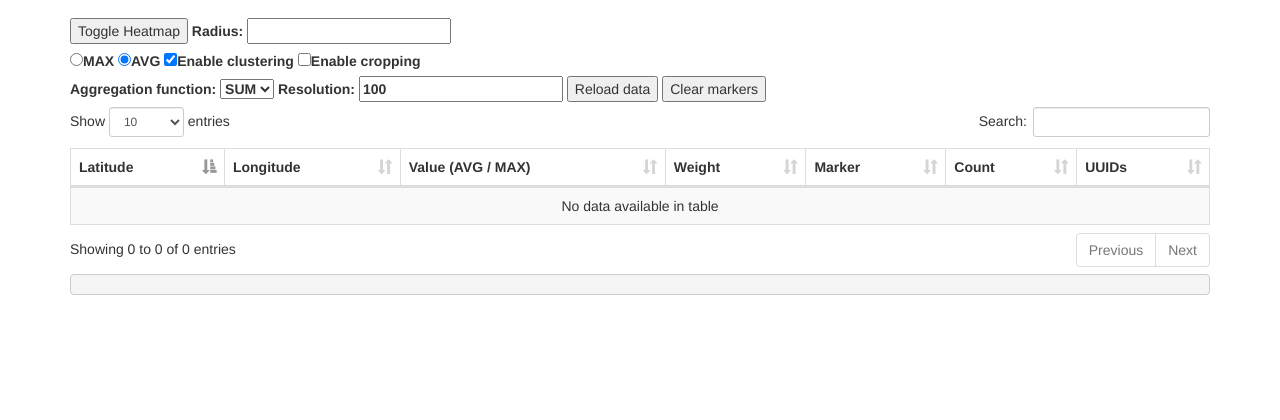
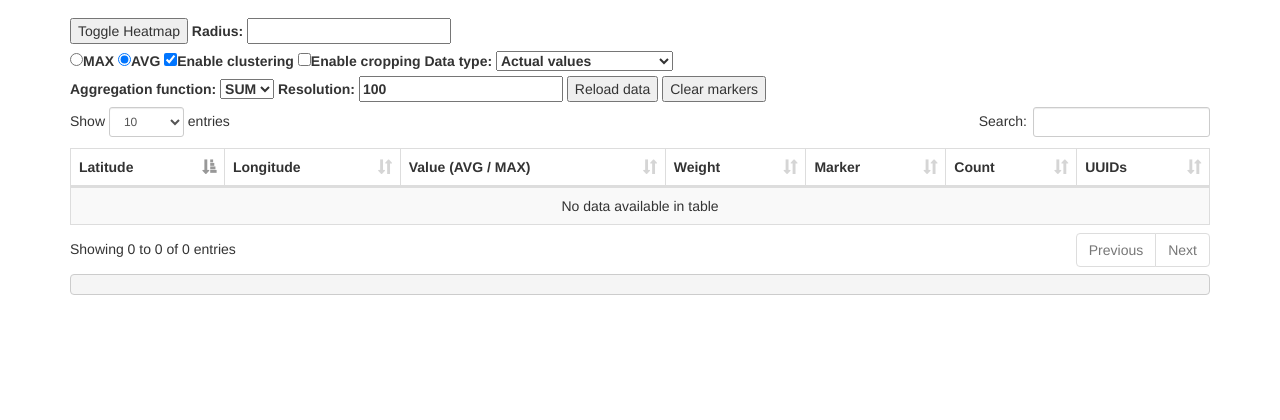
Before and after one commit to papkos/noisemapper-server, a Django app: page / in a window 1280 px wide. Shown: the part 697-1117 px from the top of the page. Run offline with Django 3.2, Linux system fonts and the light colour scheme; the visitor is signed in with stand-in values (Sample User, id 1); data that the repository does not hold is empty; some libraries are stand-ins or nearby versions.

Commit message:
Add new type: "Deviation from average"
First calculates the overall average of the selected field, then calculates a deviation from this value for all measurements, which forms the basis of the weighting and heatmap coloring.

Generalize API endpoints.

```diff
--- a/noisemapper/templates/noisemapper/index.html
+++ b/noisemapper/templates/noisemapper/index.html
@@ -118,10 +118,20 @@
             var isCropping = $('input[name=is_cropping]').is(':checked');
 
             var isClustering = $('input[name=is_clustering]').is(':checked');
+            if (!isClustering) { resolution = false; }
+
+            var dataType = $('#data_type').val();
 
             var deviceNames = $('.device-name-container input:checked').map(function (idx, el) {
                 return $(el).data('deviceName');
             }).get().join('|');
+
+            var url;
+            if (dataType == 'actual') {
+                url = '{% url 'api_get_actual_data' %}';
+            } else {
+                url = '{% url 'api_get_deviation_data' %}';
+            }
 
             var data = {
                 maxOrAvg: maxOrAvg,
@@ -131,13 +141,6 @@
                 is_cropping: isCropping,
             };
             $.extend(data, bounds);
-
-            var url;
-            if (isClustering) {
-                url = '{% url 'api_get_clustered_data' %}';
-            } else {
-                url = '{% url 'api_get_nonclustered_data' %}';
-            }
 
             $.ajax({
                 url: url,
@@ -158,7 +161,7 @@
                         };
                         heatmapData.push(weightedLoc);
                     });
-                    heatmap.setData({data: heatmapData, min: 1.9, max: 3.1});
+                    heatmap.setData({data: heatmapData, min: response.min-0.1, max: response.max+0.1});
                     $('#raw-data').text(JSON.stringify(response.data, null, 2));
                     currentRawData = response.data;
 
@@ -255,6 +258,13 @@
             <label><input type="radio" class="reload-on-change" name="max_or_avg" value="measurement_avg" checked>AVG</label>
             <label><input type="checkbox" class="reload-on-change" name="is_clustering" checked>Enable clustering</label>
             <label><input type="checkbox" class="reload-on-change" name="is_cropping">Enable cropping</label>
+            <label>
+                Data type:
+                <select class="reload-on-change"  id="data_type" name="data_type">
+                    <option value="actual">Actual values</option>
+                    <option value="deviation">Deviation from average</option>
+                </select>
+            </label>
         </div>
         <label>
             Aggregation function:
--- a/noisemapper/urls.py
+++ b/noisemapper/urls.py
@@ -8,8 +8,8 @@ urlpatterns = [
 
     url(r'^api/upload_recording/$', views.api_upload_recording, name='api_upload_recording'),
     url(r'^api/upload_recording_batch/$', views.api_upload_recording_batch, name='api_upload_recording'),
-    url(r'^api/get_clustered_data/$', views.api_get_clustered_data, name='api_get_clustered_data'),
-    url(r'^api/get_nonclustered_data/$', views.api_get_nonclustered_data, name='api_get_nonclustered_data'),
+    url(r'^api/get_actual_data/$', views.api_get_actual_data, name='api_get_actual_data'),
+    url(r'^api/get_deviation_data/$', views.api_get_deviation_from_average_data, name='api_get_deviation_data'),
 
     url(r'^api/manual', views.api_manual),
     url(r'^api/echo', views.api_echo),
--- a/noisemapper/utils.py
+++ b/noisemapper/utils.py
@@ -229,4 +229,7 @@ def recording_to_json(recording: Recording) -> dict:
     if hasattr(recording, 'weight'):
         ret.update(weight=getattr(recording, 'weight'))
 
+    if hasattr(recording, 'deviation'):
+        ret.update(deviation=getattr(recording, 'deviation'))
+
     return ret
--- a/noisemapper/views/api_endpoints.py
+++ b/noisemapper/views/api_endpoints.py
@@ -8,14 +8,16 @@ from json import loads, dumps
 
 from django.conf import settings
 from django.contrib.auth.decorators import login_required
+from django.db.models import Avg
+from django.db.models.expressions import F
 from django.http.request import HttpRequest
 from django.http.response import HttpResponseNotAllowed, HttpResponse, JsonResponse
 
 from noisemapper.models.recording import Recording
-from noisemapper.utils import sjs, api_protect, cluster_data, distance, Averager, recording_to_json, GeoWeightedMiddle
+from noisemapper.utils import sjs, api_protect, cluster_data, distance, recording_to_json, GeoWeightedMiddle
 
 __all__ = ('api_upload_recording', 'api_upload_recording_batch',
-           'api_get_clustered_data', 'api_get_nonclustered_data',
+           'api_get_actual_data', 'api_get_deviation_from_average_data',
            'api_manual', 'api_echo')
 
 
@@ -64,6 +66,17 @@ def _get_device_name(request: HttpRequest) -> str:
         device_name = base64.b64decode(device_name).decode('utf-8')
 
     return device_name
+
+
+def _make_is_same(resolution):
+    try:
+        resolution = dec.Decimal(resolution)
+    except:
+        resolution = False
+    if resolution:
+        return lambda a, b: distance(a, b) < resolution
+    else:
+        return lambda a, b: False
 
 
 @api_protect
@@ -167,55 +180,49 @@ def _build_excludes(request: HttpRequest):
 
 
 @login_required
-def api_get_clustered_data(request):
-    resolution = dec.Decimal(request.GET['resolution'])
+def api_get_actual_data(request):
+    resolution = request.GET['resolution']
     max_or_avg = request.GET['maxOrAvg']
 
     filter_criteria = _build_filters(request)
     exclude_criteria = _build_excludes(request)
 
-    clustered = cluster_data(
-        Recording.objects.filter(**filter_criteria).exclude(**exclude_criteria),
-        key_func=(lambda r: (r.lat, r.lon)),
-        is_same_func=(lambda a, b: distance(a, b) < resolution),
+    data = Recording.objects.filter(**filter_criteria).exclude(**exclude_criteria)
+    return _common_prepare_response_data(
+        data,
+        is_same_func=_make_is_same(resolution),
         aggregator_factory=(lambda: GeoWeightedMiddle(extractor=(lambda r: (r.lat, r.lon, getattr(r, max_or_avg))))),
-        retain_original=True,
+        range=(2, 3),
     )
-    clustered = [
-        dict(
-            coordinates={'lat': key[0], 'lon': key[1]},
-            value=value['aggregated_value'],
-            original=[recording_to_json(x) for x in value['original']],
-        )
-        for key, value
-        in clustered.items()
-    ]
-
-    if len(clustered) > 0:
-        def setter(obj, val):
-            obj['display'] = val
-        map_values(clustered, 2, 3, lambda x: x['value'], setter)
-
-    data = dict(
-        success=True,
-        data=clustered,
-    )
-
-    return JsonResponse(data, json_dumps_params=dict(default=sjs))
 
 
 @login_required
-def api_get_nonclustered_data(request):
+def api_get_deviation_from_average_data(request):
+    resolution = request.GET['resolution']
     max_or_avg = request.GET['maxOrAvg']
 
     filter_criteria = _build_filters(request)
     exclude_criteria = _build_excludes(request)
+    queryset = Recording.objects.filter(**filter_criteria).exclude(**exclude_criteria)
+    average_value = queryset.aggregate(average_value=Avg(max_or_avg))
+    average_value = average_value['average_value']
 
+    annotated = queryset.annotate(deviation=(F(max_or_avg) - average_value))
+
+    return _common_prepare_response_data(
+        annotated,
+        is_same_func=_make_is_same(resolution),
+        aggregator_factory=(lambda: GeoWeightedMiddle(extractor=(lambda r: (r.lat, r.lon, getattr(r, 'deviation'))))),
+        range=(-1, +1),
+    )
+
+
+def _common_prepare_response_data(data, is_same_func, aggregator_factory, range):
     clustered = cluster_data(
-        Recording.objects.filter(**filter_criteria).exclude(**exclude_criteria),
+        data,
         key_func=(lambda r: (r.lat, r.lon)),
-        is_same_func=(lambda a, b: False),
-        aggregator_factory=(lambda: Averager(extractor=(lambda r: getattr(r, max_or_avg)))),
+        is_same_func=is_same_func,
+        aggregator_factory=aggregator_factory,
         retain_original=True,
     )
     clustered = [
@@ -228,16 +235,19 @@ def api_get_nonclustered_data(request):
         in clustered.items()
         ]
 
+    range_min, range_max = range
+
     if len(clustered) > 0:
         def setter(obj, val):
             obj['display'] = val
-        map_values(clustered, 2, 3, lambda x: x['value'], setter)
 
+        map_values(clustered, range_min, range_max, lambda x: x['value'], setter)
     data = dict(
         success=True,
         data=clustered,
+        min=range_min,
+        max=range_max,
     )
-
     return JsonResponse(data, json_dumps_params=dict(default=sjs))
 
 
```
